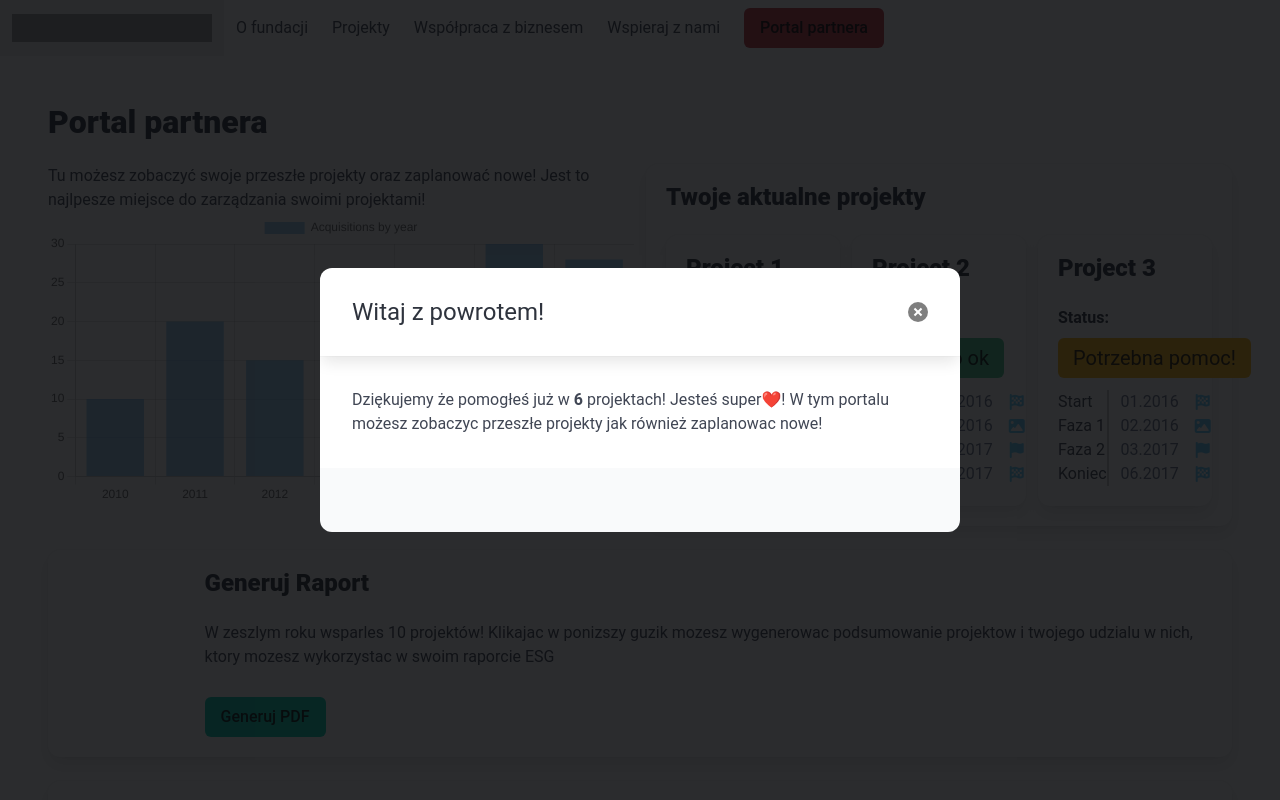
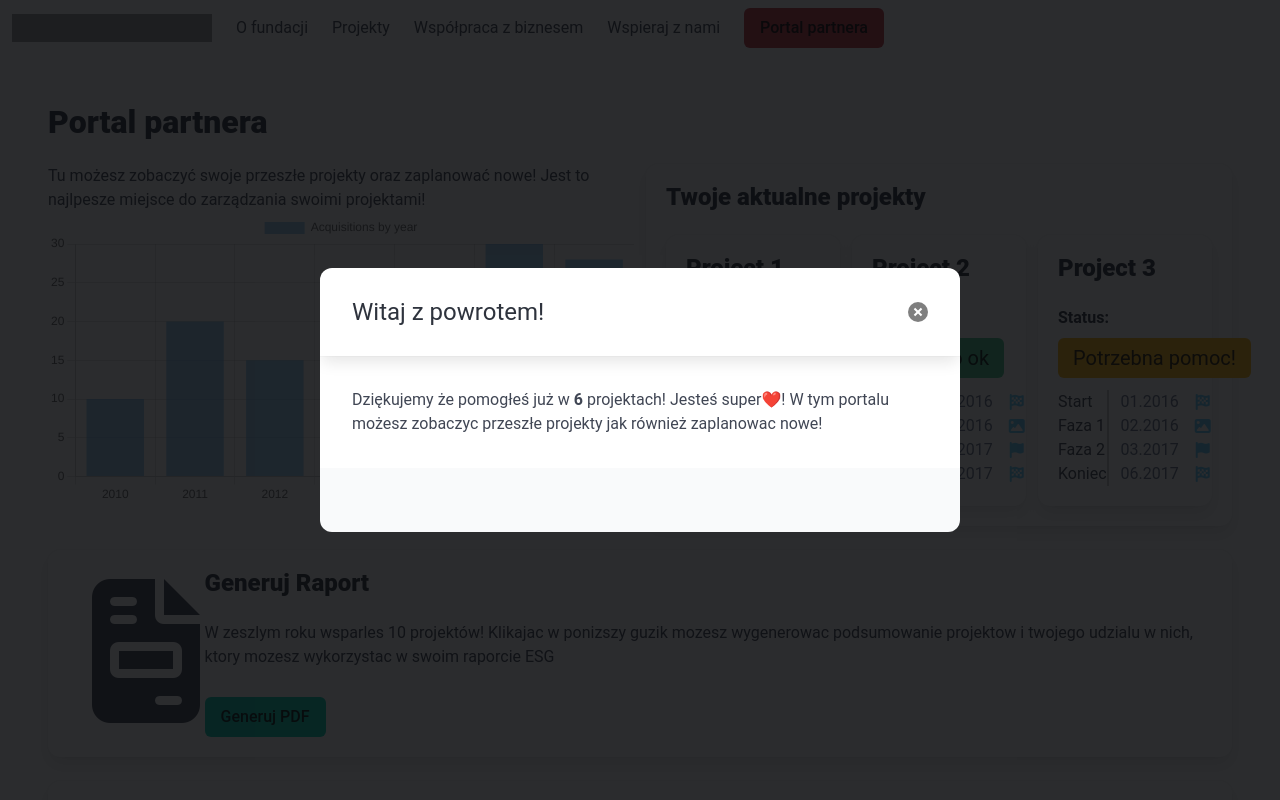
Before and after one commit to jakubsomonday/hackyeah2024, a React (Create React App) app in the folder client/: page /portal in a window 1280 px wide. Shown: the top 800 px of the page. Built offline with nearby package versions, Linux system fonts and the light colour scheme; grey boxes are pictures that could not be loaded.

Commit message:
add icon

```diff
--- a/client/src/GenerateReport.tsx
+++ b/client/src/GenerateReport.tsx
@@ -10,7 +10,8 @@ const GenerateReport: React.FC<GenerateReportProps> = ({ imageUrl, onGenerateRep
   const aggregatedCount = 10;
   return (
     <div className='box is-flex is-align-items-center'>
-      <div className='image' style={{ width: '150px', height: '150px', marginRight: '1.5rem' }}>
+      <div className='image' style={{ width: '150px', height: '150px', marginLeft: '1.5rem' }}>
+        <i className="fa-solid fa-file-invoice is-align-items-center" style={{ fontSize: '9em' }}></i>
       </div>
       <div className='content'>
         <h2 className='title is-4'>Generuj Raport</h2>
```
